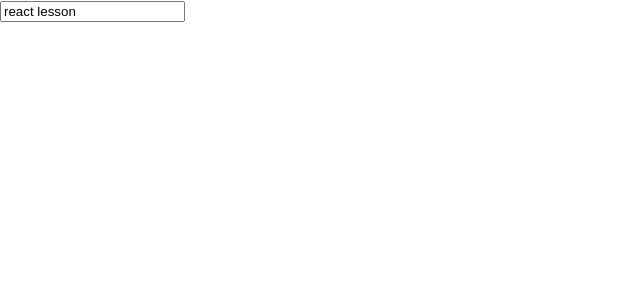
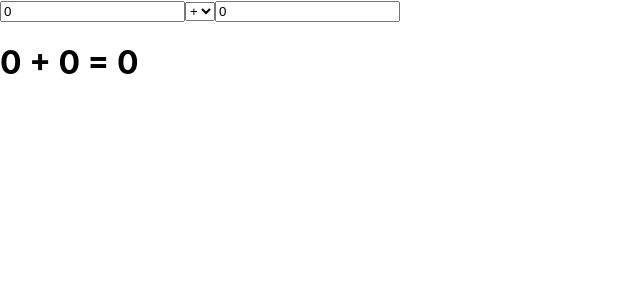
Before and after one commit to tattyola/react-state, a React (Create React App) app: page / in a window 1280 px wide. Shown: the top 300 px of the page, without its empty margins (0-640 px from the left). Built offline with nearby package versions, Linux system fonts and the light colour scheme.

Commit message:
edited dropdown

```diff
--- a/src/App.js
+++ b/src/App.js
@@ -2,15 +2,42 @@ import {useState} from "react";
 
 function App() {
 
-    const [name, setName] = useState('react lesson');
-    const changeName = (e) => {
-        // console.log(e.target.value)
-        setName(e.target.value)
+    const [number1, setNumber1] = useState(0);
+    const [number2, setNumber2] = useState(0);
+    const [operand, setOperand] = useState('+');
+    const [result, setResult] = useState(0);
+
+    const changeNumber1 = (e) => {
+        isNaN(e.target.value) ? setNumber1(0) : setNumber1(+e.target.value);
+        changeNumberOrOperand(e.target.value, number2, operand)
+    }
+    const changeNumber2 = (e) => {
+        isNaN(e.target.value) ? setNumber2(0) : setNumber2(+e.target.value);
+        changeNumberOrOperand(number1, e.target.value, operand)
+    }
+    const changeOperand = (e) => {
+        const operand = e.target.value;
+        changeNumberOrOperand(number1, number2, operand)
+        setOperand(operand)
+    }
+    const changeNumberOrOperand = (n1, n2, op) => {
+        if (op === '+') setResult(n1 + n2)
+        if (op === '-') setResult(n1 - n2)
+        if (op === '/') setResult(n1 / n2)
+        if (op === '*') setResult(n1 * n2)
     }
 
     return (
         <div>
-            <input value={name} onChange={changeName}/>
+            <input value={number1} onChange={changeNumber1}/>
+            <select value={operand} onChange={changeOperand}>
+                <option value="+">+</option>
+                <option value="-">-</option>
+                <option value="/">/</option>
+                <option value="*">*</option>
+            </select>
+            <input value={number2} onChange={changeNumber2}/>
+            <h1>{number1} {operand} {number2} = {result}</h1>
         </div>
     );
 }
```
